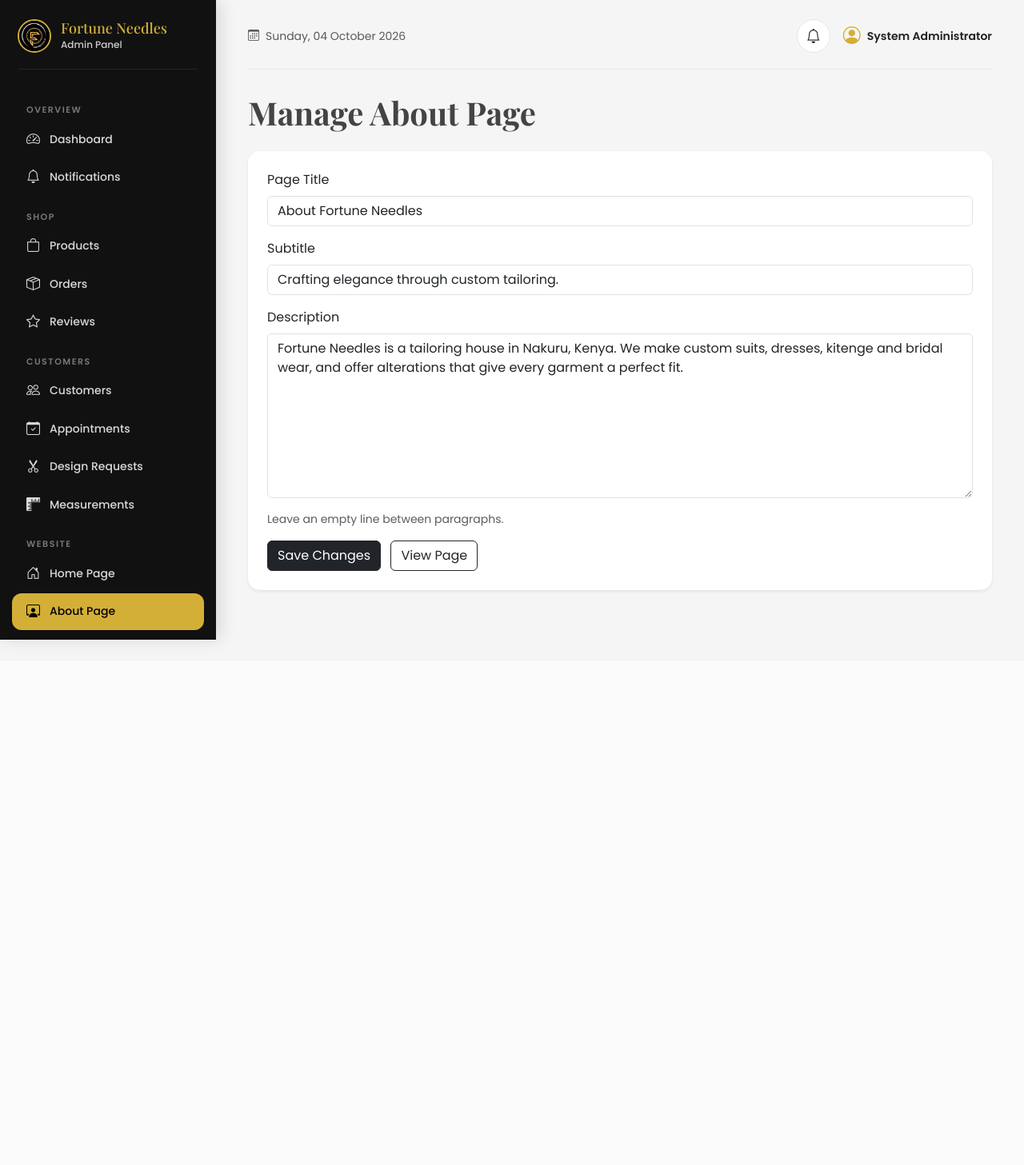
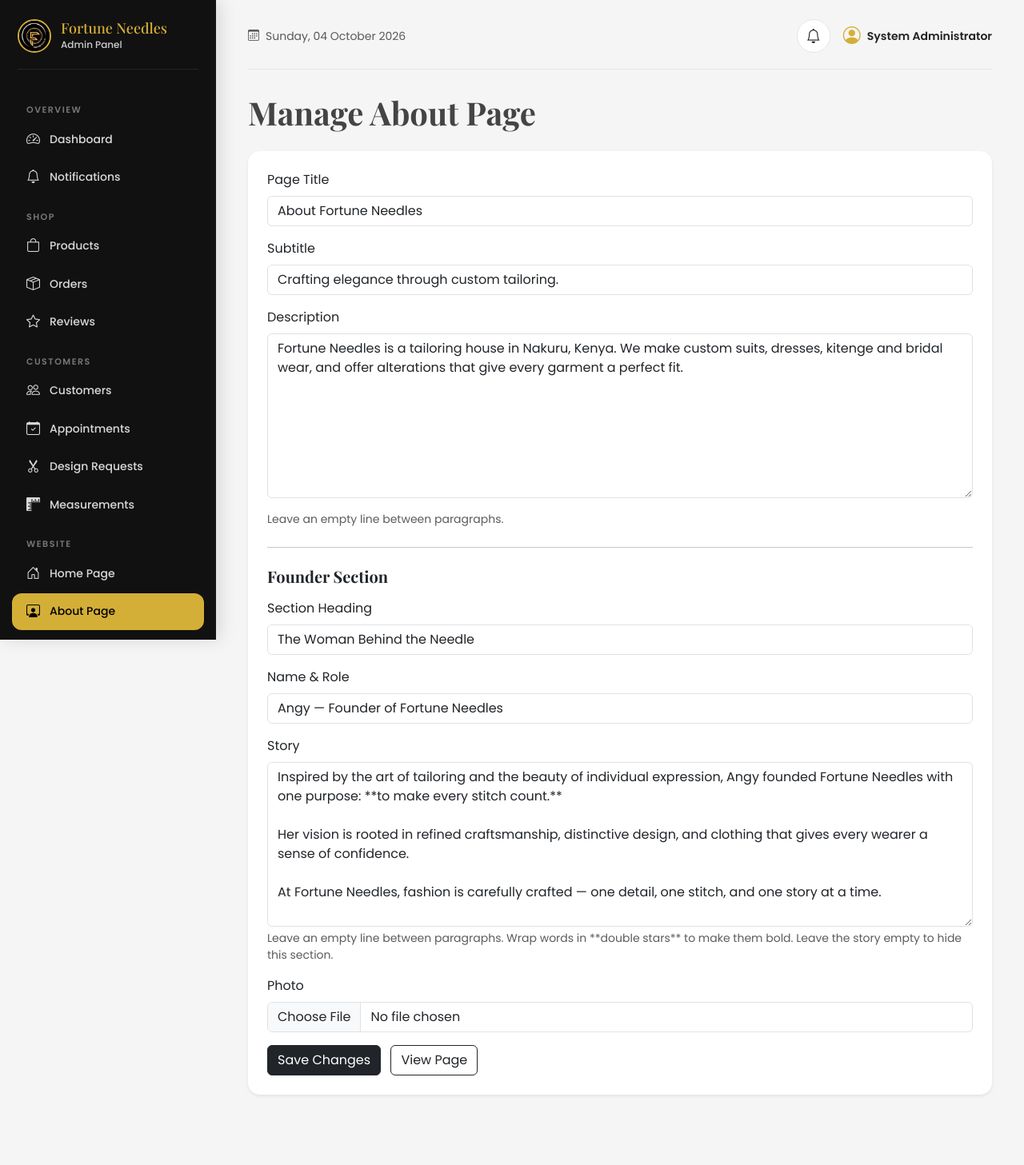
Before and after one commit to Cecebolu/Fortune_needles, a Flask app: page /admin/about in a window 1280 px wide. Shown: the whole page at 80% size. Before the commit the page ends 808 px from the top, so only its background shows below. Run offline with Flask 3, Linux system fonts and the light colour scheme; a user stored in the database is signed in; data comes from the database, SQL or seed files in the repository; data that the repository does not hold is empty.

Commit message:
Add founder story, staff permissions and show-password buttons
- About page: editable "The Woman Behind the Needle" founder section
  with optional photo
- Admin: owner account plus staff accounts limited to the sections the
  owner ticks (shop, customers, each website page, reports)
- Eye button on every password box to show or hide what was typed

```diff
--- a/app.py
+++ b/app.py
@@ -12,7 +12,12 @@ from routes.cart import cart_bp, cart_count
 
 from flask_login import current_user
 
-from models import User, SiteSettings, CustomDesign, CustomerAlert, OLD_DESIGN_STATUSES
+import re
+
+from markupsafe import Markup, escape
+
+from models import (User, SiteSettings, CustomDesign, CustomerAlert, OLD_DESIGN_STATUSES, AboutPage, FOUNDER_DEFAULTS,
+                    OLD_WEBSITE_SECTIONS)
 
 
 def create_app():
@@ -37,6 +42,11 @@ def create_app():
             unread_updates = CustomerAlert.query.filter_by(user_id=current_user.id, is_read=False).count()
         return {"site": SiteSettings.get(), "cart_count": cart_count(), "unread_updates": unread_updates}
 
+    @app.template_filter("bold")
+    def bold(text):
+        """Escape text, then turn **words** into bold so admins can highlight a phrase."""
+        return Markup(re.sub(r"\*\*(.+?)\*\*", r"<strong>\1</strong>", str(escape(text))))
+
     return app
 
 
@@ -48,6 +58,13 @@ def add_missing_columns():
     new_columns = {
         "site_settings": {"order_whatsapp": "VARCHAR(30)"},
         "contact_messages": {"product_id": "INTEGER REFERENCES products(id) ON DELETE SET NULL"},
+        "users": {"is_owner": "BOOLEAN DEFAULT FALSE", "permissions": "VARCHAR(100) DEFAULT ''"},
+        "about_page": {
+            "founder_heading": "VARCHAR(150)",
+            "founder_name": "VARCHAR(150)",
+            "founder_story": "TEXT",
+            "founder_photo": "VARCHAR(255)",
+        },
     }
 
     inspector = inspect(db.engine)
@@ -72,11 +89,43 @@ def rename_old_design_statuses():
     db.session.commit()
 
 
+def fill_founder_section():
+    """The founder columns were added later, so give an existing About page the starting text once."""
+
+    about = AboutPage.query.first()
+
+    if about and about.founder_story is None:
+        for field, value in FOUNDER_DEFAULTS.items():
+            setattr(about, field, value)
+        db.session.commit()
+
+
+def make_first_admins_owners():
+    """Admins made before staff permissions existed had full access; keep it by making them owners."""
+
+    if not User.query.filter_by(role="admin", is_owner=True).first():
+        User.query.filter_by(role="admin").update({"is_owner": True})
+        db.session.commit()
+
+
+def split_website_permission():
+    """Staff who had the single "website" permission keep access to every website page."""
+
+    for staff in User.query.filter(User.permissions.like("%website%")).all():
+        sections = [s for s in staff.permissions.split(",") if s != "website"] + OLD_WEBSITE_SECTIONS
+        staff.permissions = ",".join(dict.fromkeys(sections))
+
+    db.session.commit()
+
+
 with app.app_context():
 
     db.create_all()
     add_missing_columns()
     rename_old_design_statuses()
+    fill_founder_section()
+    make_first_admins_owners()
+    split_website_permission()
 
     if not User.query.filter_by(username="admin").first():
 
@@ -86,7 +135,8 @@ with app.app_context():
             username="admin",
             email="admin@fortuneneedles.com",
             phone="0712345678",
-            role="admin"
+            role="admin",
+            is_owner=True
         )
 
         admin.set_password("Admin@123")
--- a/routes/admin/__init__.py
+++ b/routes/admin/__init__.py
@@ -75,6 +75,7 @@ def timeago(moment):
 
 
 def admin_required(view):
+    """Any admin account: the owner or a staff member."""
 
     @wraps(view)
     @login_required
@@ -86,6 +87,54 @@ def admin_required(view):
         return view(*args, **kwargs)
 
     return wrapped
+
+
+# view name -> the section it belongs to, so menus can hide links a staff member can't open
+VIEW_SECTIONS = {}
+
+OWNER_ONLY = "owner"
+
+
+def section_required(section):
+    """Staff need `section` ticked on their account; the owner can always open it."""
+
+    def decorator(view):
+
+        VIEW_SECTIONS[view.__name__] = section
+
+        @wraps(view)
+        @login_required
+        def wrapped(*args, **kwargs):
+
+            allowed = current_user.is_owner if section == OWNER_ONLY else current_user.can(section)
+
+            if current_user.role != "admin" or not allowed:
+                abort(403)
+
+            return view(*args, **kwargs)
+
+        return wrapped
+
+    return decorator
+
+
+owner_required = section_required(OWNER_ONLY)
+
+
+@admin_bp.app_template_global()
+@admin_bp.app_template_test("can_open")
+def can_open(endpoint):
+    """{% if can_open('admin.admin_orders') %} - whether the current admin may open that page."""
+
+    if not current_user.is_authenticated or current_user.role != "admin":
+        return False
+
+    section = VIEW_SECTIONS.get(endpoint.split(".")[-1])
+
+    if section == OWNER_ONLY:
+        return current_user.is_owner
+
+    return current_user.can(section)
 
 
 def save_image(file, subfolder):
@@ -187,4 +236,4 @@ def form_float(name):
 
 # Register the admin pages (imported last so they can use the helpers above)
 from routes.admin import (dashboard, products, orders, customers, bookings, reviews,  # noqa: E402,F401
-                          content, reports, notifications)
+                          content, reports, notifications, staff)
--- a/routes/admin/bookings.py
+++ b/routes/admin/bookings.py
@@ -5,7 +5,7 @@ from flask import render_template, request, redirect, url_for, flash
 from extensions import db
 from models import Appointment, CustomDesign, DesignUpdate, DESIGN_STAGES
 from notify import alert_customer
-from routes.admin import (admin_bp, admin_required, form_date, form_float,
+from routes.admin import (admin_bp, section_required, form_date, form_float,
                           APPOINTMENT_STATUSES, DESIGN_STATUSES)
 
 
@@ -14,7 +14,7 @@ from routes.admin import (admin_bp, admin_required, form_date, form_float,
 # ==========================================
 
 @admin_bp.route("/appointments")
-@admin_required
+@section_required("customers")
 def admin_appointments():
 
     status = request.args.get("status")
@@ -46,7 +46,7 @@ def admin_appointments():
 
 
 @admin_bp.route("/appointments/<int:appointment_id>/status", methods=["POST"])
-@admin_required
+@section_required("customers")
 def update_appointment(appointment_id):
 
     appointment = db.get_or_404(Appointment, appointment_id)
@@ -77,7 +77,7 @@ def update_appointment(appointment_id):
 # ==========================================
 
 @admin_bp.route("/designs")
-@admin_required
+@section_required("customers")
 def admin_designs():
 
     status = request.args.get("status")
@@ -122,7 +122,7 @@ def move_design(design, stage, note):
 
 
 @admin_bp.route("/designs/<int:design_id>", methods=["POST"])
-@admin_required
+@section_required("customers")
 def update_design(design_id):
 
     design = db.get_or_404(CustomDesign, design_id)
@@ -144,7 +144,7 @@ def update_design(design_id):
 
 
 @admin_bp.route("/designs/<int:design_id>/next", methods=["POST"])
-@admin_required
+@section_required("customers")
 def advance_design(design_id):
 
     design = db.get_or_404(CustomDesign, design_id)
--- a/routes/admin/content.py
+++ b/routes/admin/content.py
@@ -2,7 +2,7 @@ from flask import render_template, request, redirect, url_for, flash
 
 from extensions import db
 from models import AboutPage, Service, Gallery, SiteSettings, ContactMessage
-from routes.admin import admin_bp, admin_required, save_image, delete_image, form_float
+from routes.admin import admin_bp, section_required, save_image, delete_image, form_float
 
 SERVICE_ICONS = [
     "bi-scissors", "bi-rulers", "bi-gem", "bi-palette", "bi-person-standing-dress",
@@ -21,7 +21,7 @@ def clean(name):
 # ==========================================
 
 @admin_bp.route("/home", methods=["GET", "POST"])
-@admin_required
+@section_required("home")
 def admin_home():
 
     settings = SiteSettings.get()
@@ -47,7 +47,7 @@ def admin_home():
 # ==========================================
 
 @admin_bp.route("/about", methods=["GET", "POST"])
-@admin_required
+@section_required("about")
 def admin_about():
 
     about = AboutPage.get()
@@ -57,6 +57,23 @@ def admin_about():
         about.title = request.form.get("title")
         about.subtitle = request.form.get("subtitle")
         about.description = (request.form.get("description") or "").replace("\r\n", "\n")
+
+        about.founder_heading = clean("founder_heading")
+        about.founder_name = clean("founder_name")
+        about.founder_story = clean("founder_story").replace("\r\n", "\n")
+
+        photo = request.files.get("founder_photo")
+
+        if photo and photo.filename:
+            filename = save_image(photo, "about")
+            if filename:
+                delete_image(about.founder_photo, "about")
+                about.founder_photo = filename
+            else:
+                flash("Photo skipped: only png, jpg, jpeg, gif or webp allowed.", "warning")
+        elif request.form.get("remove_founder_photo") == "on":
+            delete_image(about.founder_photo, "about")
+            about.founder_photo = None
 
         db.session.commit()
 
@@ -81,7 +98,7 @@ def fill_service_from_form(service):
 
 
 @admin_bp.route("/services", methods=["GET", "POST"])
-@admin_required
+@section_required("services")
 def admin_services():
 
     Service.active()  # creates the starter services the first time
@@ -111,13 +128,13 @@ def admin_services():
 
 
 @admin_bp.route("/services/add")
-@admin_required
+@section_required("services")
 def add_service():
     return redirect(url_for("admin.admin_services") + "#add-service")
 
 
 @admin_bp.route("/services/<int:service_id>/edit", methods=["POST"])
-@admin_required
+@section_required("services")
 def edit_service(service_id):
 
     service = db.get_or_404(Service, service_id)
@@ -136,7 +153,7 @@ def edit_service(service_id):
 
 
 @admin_bp.route("/services/<int:service_id>/move/<direction>", methods=["POST"])
-@admin_required
+@section_required("services")
 def move_service(service_id, direction):
 
     services = Service.query.order_by(Service.position, Service.id).all()
@@ -153,7 +170,7 @@ def move_service(service_id, direction):
 
 
 @admin_bp.route("/services/<int:service_id>/delete", methods=["POST"])
-@admin_required
+@section_required("services")
 def delete_service(service_id):
 
     service = db.get_or_404(Service, service_id)
@@ -171,7 +188,7 @@ def delete_service(service_id):
 # ==========================================
 
 @admin_bp.route("/gallery", methods=["GET", "POST"])
-@admin_required
+@section_required("gallery")
 def add_gallery():
 
     if request.method == "POST":
@@ -215,7 +232,7 @@ def add_gallery():
 
 
 @admin_bp.route("/gallery/<int:image_id>/delete", methods=["POST"])
-@admin_required
+@section_required("gallery")
 def delete_gallery(image_id):
 
     item = db.get_or_404(Gallery, image_id)
@@ -234,7 +251,7 @@ def delete_gallery(image_id):
 # ==========================================
 
 @admin_bp.route("/contact", methods=["GET", "POST"])
-@admin_required
+@section_required("contact")
 def admin_contact():
 
     settings = SiteSettings.get()
@@ -263,7 +280,7 @@ def admin_contact():
 # ==========================================
 
 @admin_bp.route("/messages")
-@admin_required
+@section_required("messages")
 def admin_messages():
 
     show = request.args.get("show", "all")
@@ -290,7 +307,7 @@ def admin_messages():
 
 
 @admin_bp.route("/messages/<int:message_id>/unread", methods=["POST"])
-@admin_required
+@section_required("messages")
 def mark_message_unread(message_id):
 
     message = db.get_or_404(ContactMessage, message_id)
@@ -301,7 +318,7 @@ def mark_message_unread(message_id):
 
 
 @admin_bp.route("/messages/<int:message_id>/delete", methods=["POST"])
-@admin_required
+@section_required("messages")
 def delete_message(message_id):
 
     message = db.get_or_404(ContactMessage, message_id)
--- a/routes/admin/customers.py
+++ b/routes/admin/customers.py
@@ -4,7 +4,7 @@ from flask import render_template, request, redirect, url_for, flash, session
 
 from extensions import db
 from models import User, Measurement
-from routes.admin import admin_bp, admin_required, form_float, search_condition
+from routes.admin import admin_bp, section_required, form_float, search_condition
 from utils import make_reset_token, whatsapp_digits, RESET_LINK_HOURS
 
 MEASUREMENT_FIELDS = [
@@ -38,7 +38,7 @@ def search_customers(search):
 # ==========================================
 
 @admin_bp.route("/customers")
-@admin_required
+@section_required("customers")
 def admin_customers():
 
     search = (request.args.get("q") or "").strip()
@@ -51,7 +51,7 @@ def admin_customers():
 
 
 @admin_bp.route("/customers/<int:user_id>")
-@admin_required
+@section_required("customers")
 def customer_detail(user_id):
 
     customer = db.get_or_404(User, user_id)
@@ -79,7 +79,7 @@ def customer_detail(user_id):
 
 
 @admin_bp.route("/customers/<int:user_id>/reset-link", methods=["POST"])
-@admin_required
+@section_required("customers")
 def create_reset_link(user_id):
 
     customer = db.get_or_404(User, user_id)
@@ -99,7 +99,7 @@ def create_reset_link(user_id):
 # ==========================================
 
 @admin_bp.route("/measurements")
-@admin_required
+@section_required("customers")
 def admin_measurements():
 
     search = (request.args.get("q") or "").strip()
@@ -113,7 +113,7 @@ def admin_measurements():
 
 
 @admin_bp.route("/customers/<int:user_id>/measurements", methods=["POST"])
-@admin_required
+@section_required("customers")
 def save_measurements(user_id):
 
     customer = db.get_or_404(User, user_id)
--- a/routes/admin/reports.py
+++ b/routes/admin/reports.py
@@ -6,7 +6,7 @@ from sqlalchemy import func
 
 from extensions import db
 from models import User, Order, OrderItem, Product, Appointment, CustomDesign
-from routes.admin import admin_bp, admin_required, ORDER_STATUSES, APPOINTMENT_STATUSES
+from routes.admin import admin_bp, section_required, ORDER_STATUSES, APPOINTMENT_STATUSES
 
 
 def month_starts(count):
@@ -26,7 +26,7 @@ def month_starts(count):
 
 
 @admin_bp.route("/reports")
-@admin_required
+@section_required("reports")
 def admin_reports():
 
     months_back = request.args.get("months", 6, type=int)
--- a/routes/admin/reviews.py
+++ b/routes/admin/reviews.py
@@ -3,11 +3,11 @@ from sqlalchemy import func
 
 from extensions import db
 from models import Review
-from routes.admin import admin_bp, admin_required
+from routes.admin import admin_bp, section_required
 
 
 @admin_bp.route("/reviews")
-@admin_required
+@section_required("shop")
 def admin_reviews():
 
     rating = request.args.get("rating", type=int)
@@ -31,7 +31,7 @@ def admin_reviews():
 
 
 @admin_bp.route("/reviews/<int:review_id>/delete", methods=["POST"])
-@admin_required
+@section_required("shop")
 def delete_review(review_id):
 
     review = db.get_or_404(Review, review_id)
--- /dev/null
+++ b/static/js/show-password.js
@@ -0,0 +1,28 @@
+// Adds an eye button to every password box so people can check what they typed.
+document.querySelectorAll('input[type="password"]').forEach(function (input) {
+
+    let group = input.parentElement;
+
+    if (!group.classList.contains("input-group")) {
+        group = document.createElement("div");
+        group.className = "input-group" + (input.classList.contains("form-control-sm") ? " input-group-sm" : "");
+        input.parentNode.insertBefore(group, input);
+        group.appendChild(input);
+    }
+
+    const button = document.createElement("button");
+    button.type = "button";
+    button.className = "btn btn-outline-secondary";
+    button.setAttribute("aria-label", "Show password");
+    button.innerHTML = '<i class="bi bi-eye" aria-hidden="true"></i>';
+
+    button.addEventListener("click", function () {
+        const showing = input.type === "text";
+        input.type = showing ? "password" : "text";
+        button.querySelector("i").className = showing ? "bi bi-eye" : "bi bi-eye-slash";
+        button.setAttribute("aria-label", showing ? "Show password" : "Hide password");
+        input.focus();
+    });
+
+    group.appendChild(button);
+});
--- a/templates/admin/about.html
+++ b/templates/admin/about.html
@@ -12,7 +12,7 @@
 
     <div class="card shadow-sm border-0 p-4">
 
-        <form method="POST">
+        <form method="POST" enctype="multipart/form-data">
 
             <div class="mb-3">
                 <label class="form-label">
@@ -58,6 +58,46 @@
                 Leave an empty line between paragraphs.
             </small>
 
+            <hr class="my-4">
+
+            <h5 class="fw-bold mb-3">Founder Section</h5>
+
+            <div class="mb-3">
+                <label class="form-label">Section Heading</label>
+                <input type="text" name="founder_heading" class="form-control"
+                       value="{{ about.founder_heading or '' }}">
+            </div>
+
+            <div class="mb-3">
+                <label class="form-label">Name &amp; Role</label>
+                <input type="text" name="founder_name" class="form-control"
+                       value="{{ about.founder_name or '' }}">
+            </div>
+
+            <div class="mb-3">
+                <label class="form-label">Story</label>
+                <textarea name="founder_story" class="form-control" rows="8">{{ about.founder_story or '' }}</textarea>
+                <small class="text-muted d-block mt-1">
+                    Leave an empty line between paragraphs. Wrap words in **double stars** to make them bold.
+                    Leave the story empty to hide this section.
+                </small>
+            </div>
+
+            <div class="mb-3">
+                <label class="form-label">Photo</label>
+                {% if about.founder_photo %}
+                <div class="d-flex align-items-center gap-3 mb-2">
+                    <img src="{{ url_for('static', filename='uploads/about/' + about.founder_photo) }}"
+                         alt="Founder photo" class="rounded" style="width:80px;height:80px;object-fit:cover;">
+                    <div class="form-check">
+                        <input class="form-check-input" type="checkbox" name="remove_founder_photo" id="remove_founder_photo">
+                        <label class="form-check-label" for="remove_founder_photo">Remove photo</label>
+                    </div>
+                </div>
+                {% endif %}
+                <input type="file" name="founder_photo" class="form-control" accept="image/*">
+            </div>
+
             <button
                 type="submit"
                 class="btn btn-dark"
--- a/templates/admin/admin_base.html
+++ b/templates/admin/admin_base.html
@@ -49,6 +49,9 @@
     ("Insights", [
         ("admin.admin_reports", "bi-graph-up-arrow", "Reports"),
     ]),
+    ("Settings", [
+        ("admin.admin_staff", "bi-person-gear", "Staff & Permissions"),
+    ]),
 ] %}
 
 {% set active_endpoint = {
@@ -78,7 +81,9 @@
                     data-bs-dismiss="offcanvas" data-bs-target="#adminSidebar" aria-label="Close menu"></button>
         </div>
 
-        {% for section, links in menu %}
+        {% for section, all_links in menu %}
+        {% set links = all_links|selectattr(0, "can_open")|list %}
+        {% if links %}
         <p class="admin-menu-label">{{ section }}</p>
         <ul>
             {% for endpoint, icon, label in links %}
@@ -97,6 +102,7 @@
             </li>
             {% endfor %}
         </ul>
+        {% endif %}
         {% endfor %}
 
         <ul class="admin-sidebar-footer">
@@ -232,6 +238,7 @@ document.querySelectorAll("form[data-live-search]").forEach(function (form) {
 <div class="toast-container position-fixed bottom-0 end-0 p-3 js-toasts"></div>
 
 <script src="https://cdn.jsdelivr.net/npm/bootstrap@5.3.7/dist/js/bootstrap.bundle.min.js"></script>
+<script src="{{ url_for('static', filename='js/show-password.js') }}" defer></script>
 
 <script>
 (function () {
--- a/templates/base.html
+++ b/templates/base.html
@@ -443,6 +443,7 @@ Contact
 
 <script src="https://cdn.jsdelivr.net/npm/bootstrap@5.3.7/dist/js/bootstrap.bundle.min.js"></script>
 <script src="{{ url_for('static', filename='js/needle-thread.js') }}" defer></script>
+<script src="{{ url_for('static', filename='js/show-password.js') }}" defer></script>
 
 </body>
 
```
Also changed, not shown: models.py (+52 -0 lines), routes/admin/orders.py (+5 -5 lines), routes/admin/products.py (+7 -7 lines), routes/admin/staff.py (added, +144 -0 lines), static/css/style.css (+47 -0 lines), templates/about.html (+21 -1 lines), templates/admin/dashboard.html (+11 -1 lines), templates/admin/staff.html (added, +131 -0 lines), templates/auth/reset_password.html (+2 -19 lines).
